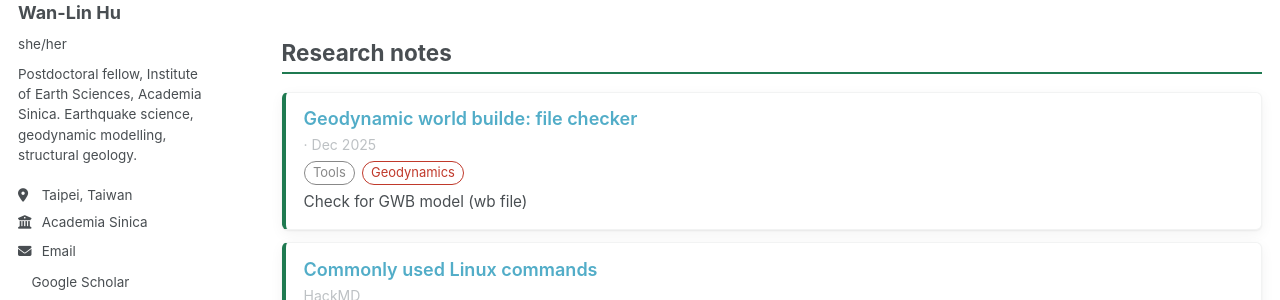
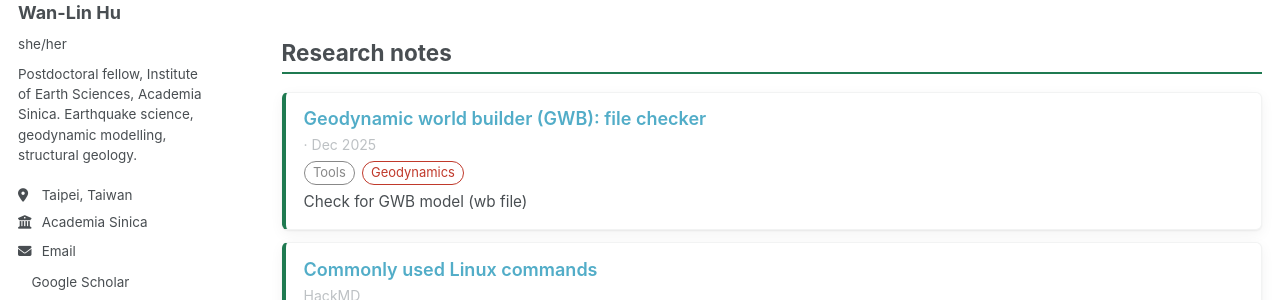
Before and after one commit to wanlin001/wanlin001.github.io, a Jekyll site: the page built from _pages/notes.html, in a window 1280 px wide and 900 px high. Shown: the part 284-584 px from the top of the window. Built offline with Jekyll 4.4.1, drawn with Linux system fonts in a browser that asks for light colours; comment, search, counter and statistics services are not loaded; a style sheet for code colours, icons or effects is not loaded.

Commit message:
Update notes.yml

```diff
--- a/_data/notes.yml
+++ b/_data/notes.yml
@@ -59,7 +59,7 @@ categories:
 
 notes:
 
-  - title: "Geodynamic world builde: file checker"
+  - title: "Geodynamic world builder (GWB): file checker"
     url: "https://wanlin001.github.io/gwb-checker/"
     category: research
     #source: "HackMD"
```
